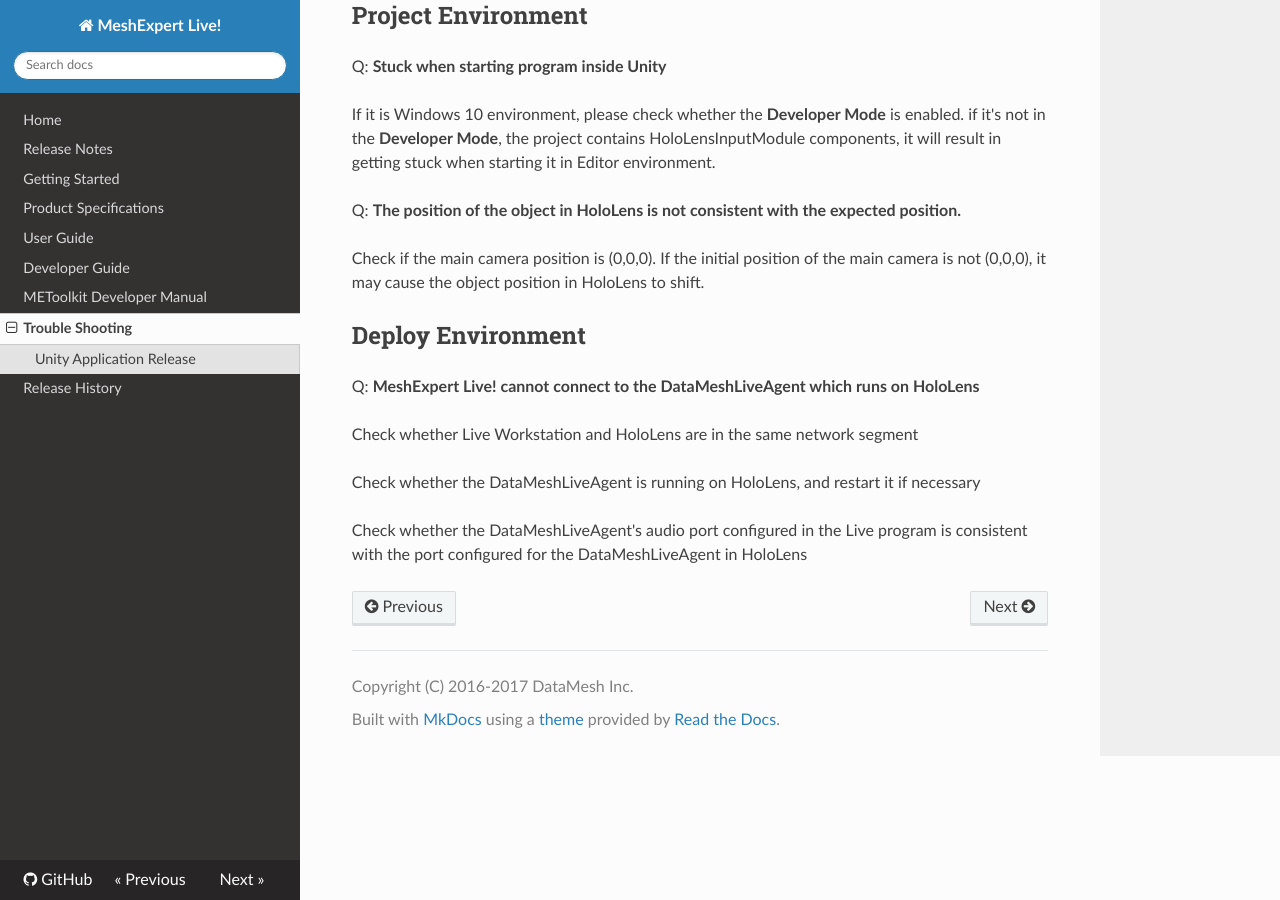
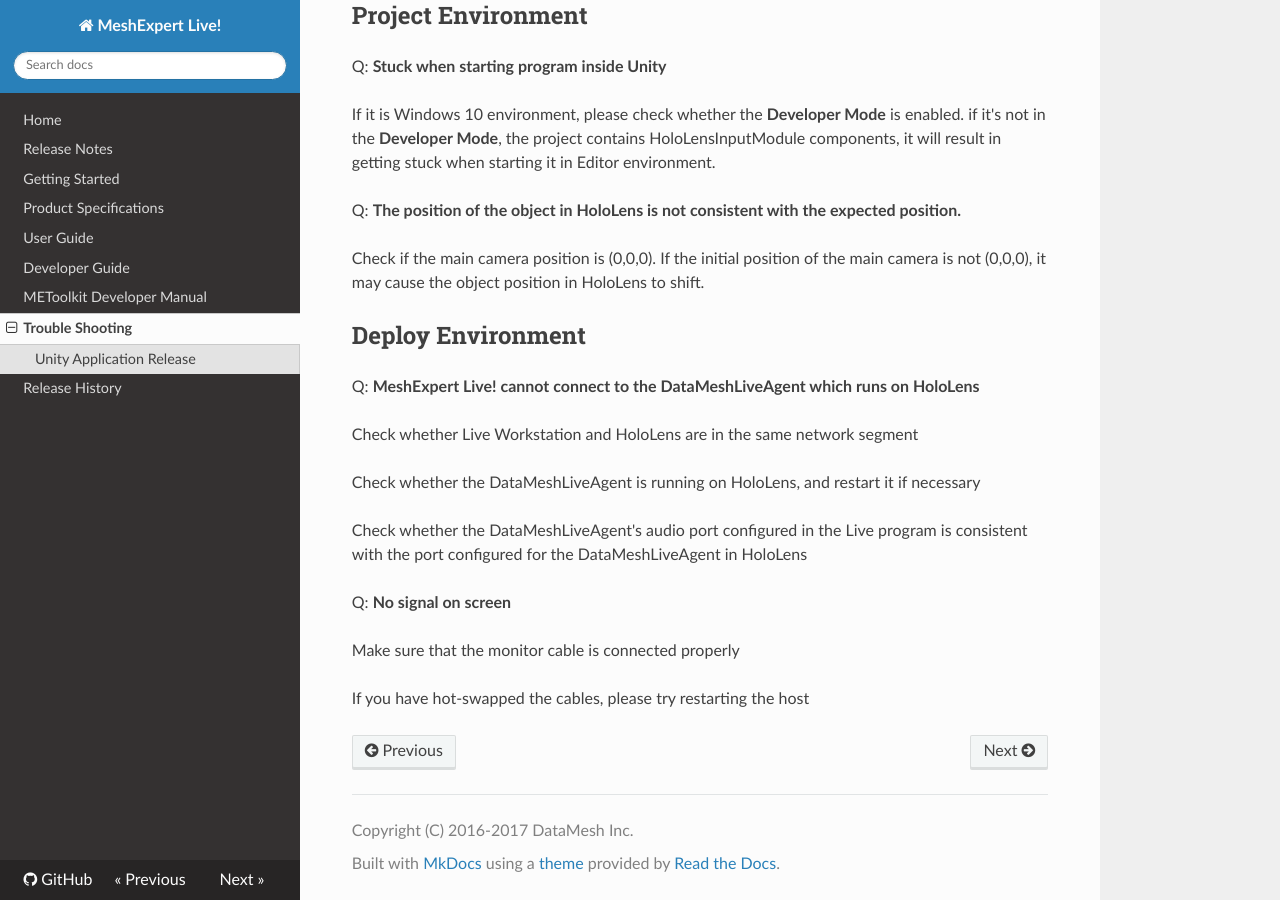
Before and after one commit to michael2008/ME-Live-Doc, an MkDocs documentation site: the page built from docs/trouble-shooting.md, in a window 1280 px wide and 900 px high, scrolled down 3006 px. Built offline with MkDocs 1.6.1, drawn with Linux system fonts in a browser that asks for light colours; nearby versions of some CDN libraries; old or Windows-style settings are respelled for this version of MkDocs.

Commit message:
Update trouble-shooting.md

```diff
--- a/docs/trouble-shooting.md
+++ b/docs/trouble-shooting.md
@@ -104,3 +104,9 @@ Check whether Live Workstation and HoloLens are in the same network segment
 Check whether the DataMeshLiveAgent is running on HoloLens, and restart it if necessary
 
 Check whether the DataMeshLiveAgent's audio port configured in the Live program is consistent with the port configured for the DataMeshLiveAgent in HoloLens
+
+Q: **No signal on screen**
+
+Make sure that the monitor cable is connected properly
+
+If you have hot-swapped the cables, please try restarting the host
```
